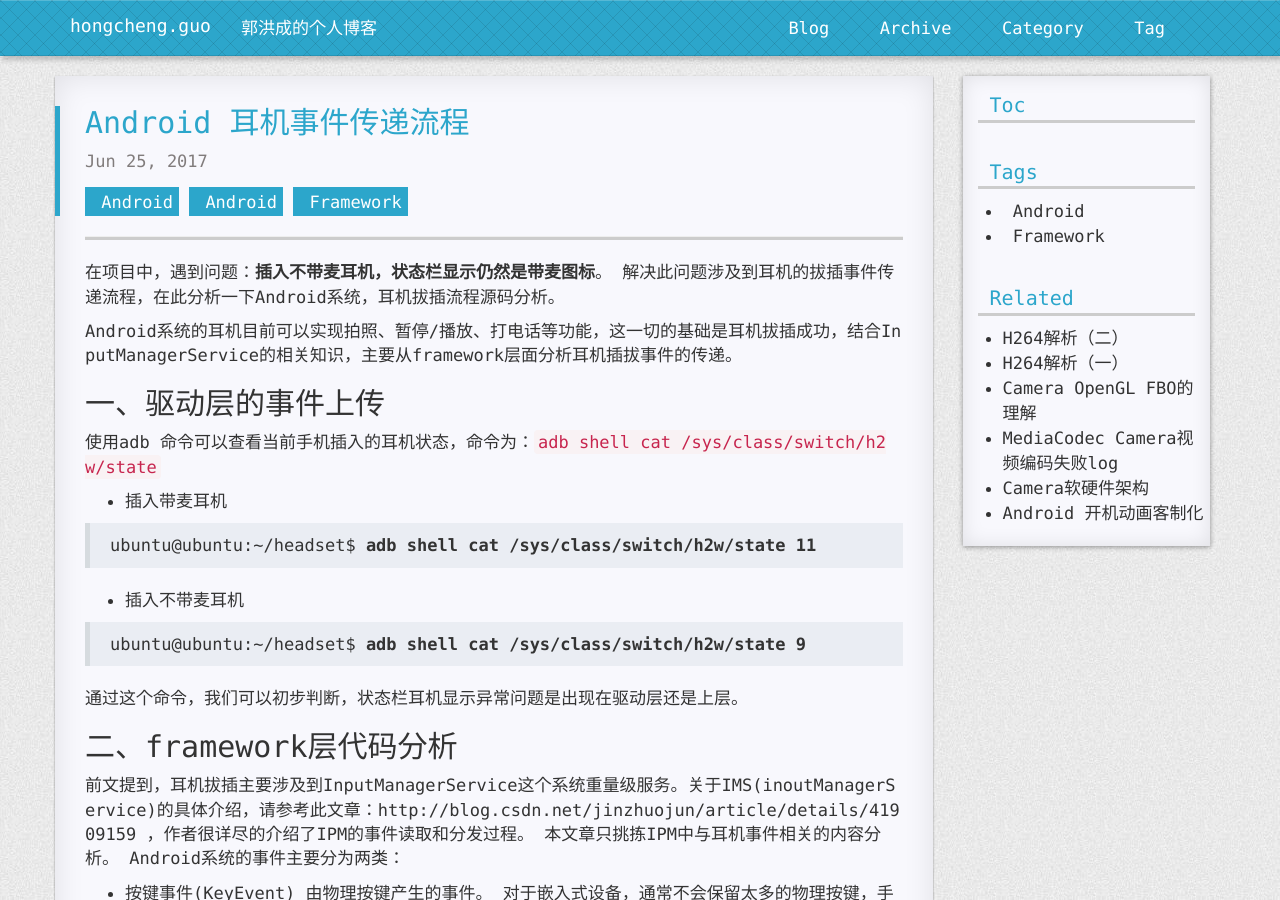
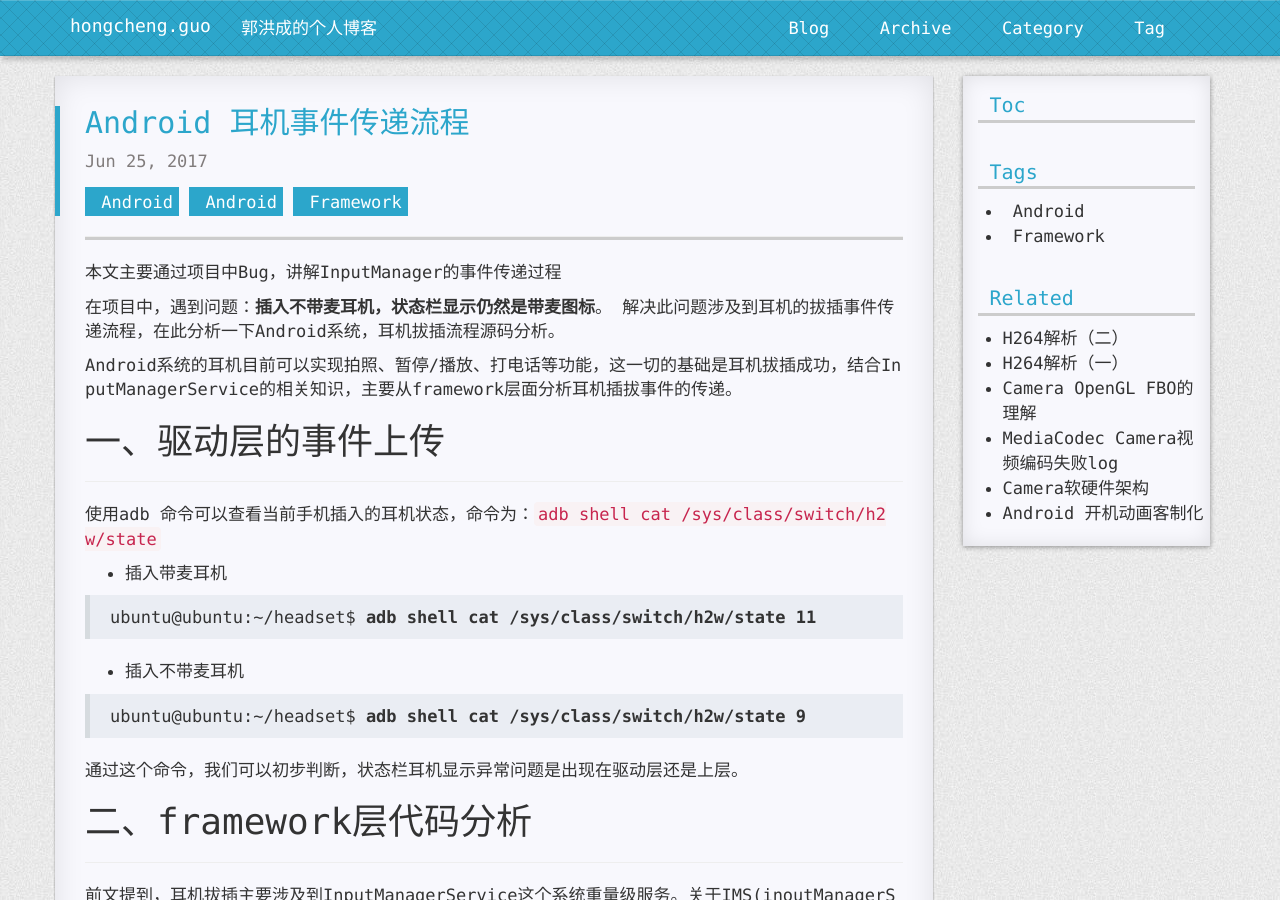
Before and after one commit to FrankdeBoers/blog, a Jekyll site: the page built from _posts/2017-06-25-Android 耳机事件传递流程.md, in a window 1280 px wide and 900 px high. Built offline with Jekyll 4.4.1, drawn with Linux system fonts in a browser that asks for light colours; nearby versions of some CDN libraries; a style sheet for code colours, icons or effects is not loaded.

Commit message:
Update 2017-06-25-Android 耳机事件传递流程.md

```diff
--- a/_posts/2017-06-25-Android 耳机事件传递流程.md
+++ b/_posts/2017-06-25-Android 耳机事件传递流程.md
@@ -3,13 +3,14 @@ title: Android 耳机事件传递流程
 tags: Android Framework
 categories: Android
 ---
+本文主要通过项目中Bug，讲解InputManager的事件传递过程
 
 在项目中，遇到问题：**插入不带麦耳机，状态栏显示仍然是带麦图标**。
 解决此问题涉及到耳机的拔插事件传递流程，在此分析一下Android系统，耳机拔插流程源码分析。
 
 Android系统的耳机目前可以实现拍照、暂停/播放、打电话等功能，这一切的基础是耳机拔插成功，结合InputManagerService的相关知识，主要从framework层面分析耳机插拔事件的传递。
 
-一、驱动层的事件上传
+# 一、驱动层的事件上传
 ----------
 
 使用adb 命令可以查看当前手机插入的耳机状态，命令为：`adb shell cat /sys/class/switch/h2w/state`
@@ -26,7 +27,7 @@ Android系统的耳机目前可以实现拍照、暂停/播放、打电话等功
 
 通过这个命令，我们可以初步判断，状态栏耳机显示异常问题是出现在驱动层还是上层。
 
-二、framework层代码分析
+# 二、framework层代码分析
 ----------------
 
   前文提到，耳机拔插主要涉及到InputManagerService这个系统重量级服务。关于IMS(inoutManagerService)的具体介绍，请参考此文章：http://blog.csdn.net/jinzhuojun/article/details/41909159  ，作者很详尽的介绍了IPM的事件读取和分发过程。  本文章只挑拣IPM中与耳机事件相关的内容分析。
```
